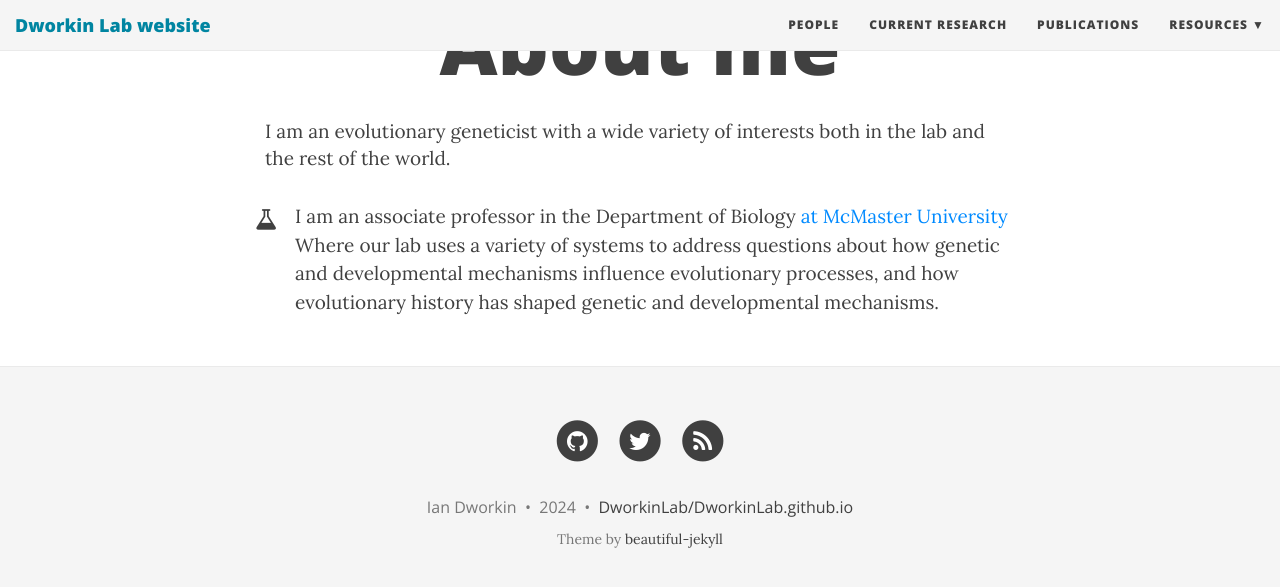
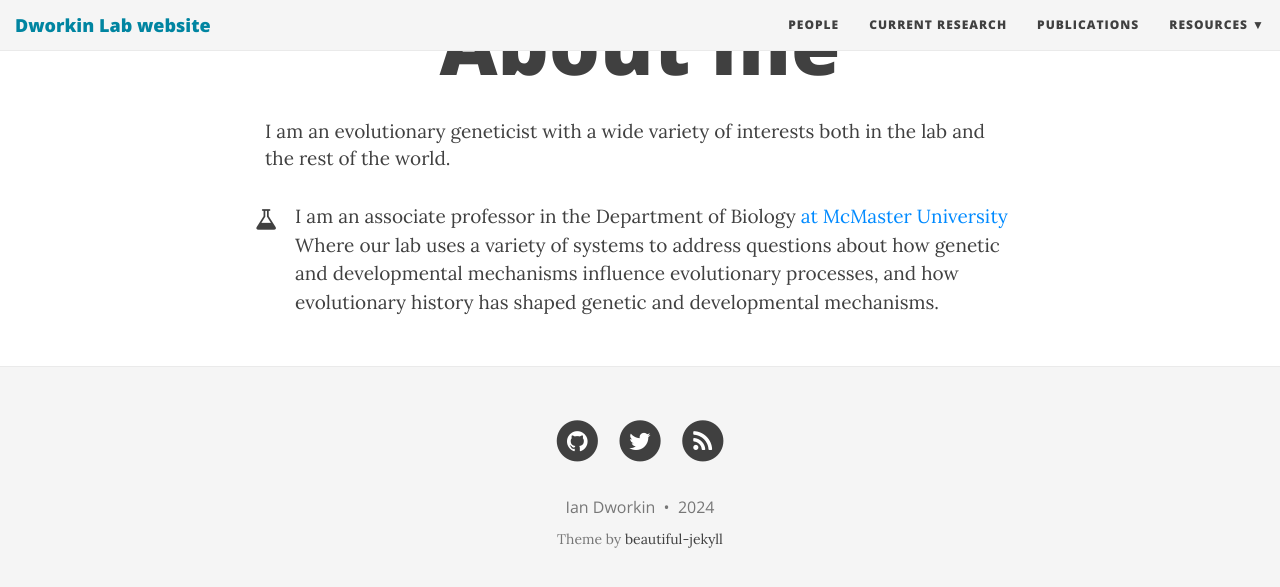
Before and after one commit to TheLiLab/thelilab.github.io, a Jekyll site: the page built from aboutme.md, in a window 1280 px wide and 900 px high, scrolled down 130 px. Shown: the top 587 px of the window. Built offline with Jekyll 4.4.1, drawn with Linux system fonts in a browser that asks for light colours; nearby versions of some CDN libraries; some of the changed lines change nothing that is shown.

Commit message:
Update _config.yml

```diff
--- a/_config.yml
+++ b/_config.yml
@@ -4,7 +4,7 @@
 # baseurl is the website's URL without the hostname
 
 # If you are building a simple GitHub user page (http://username.github.io) then use these settings:
-url: "http://DworkinLab.github.io"
+url: "https://thelilab.github.io/"
 baseurl: ""
 
 # If you are building a GitHub project page then use these settings:
@@ -82,7 +82,7 @@
 
 # How to display the link to the website in the footer
 # Remove this if you don't want a link in the footer
-url-pretty: "DworkinLab/DworkinLab.github.io"  # eg. "deanattali.com/beautiful-jekyll"
+#url-pretty: "DworkinLab/DworkinLab.github.io"  # eg. "deanattali.com/beautiful-jekyll"
 
 # --- Misc --- #
 # Fill in your Disqus shortname (NOT the userid) if you want to support Disqus comments
```
